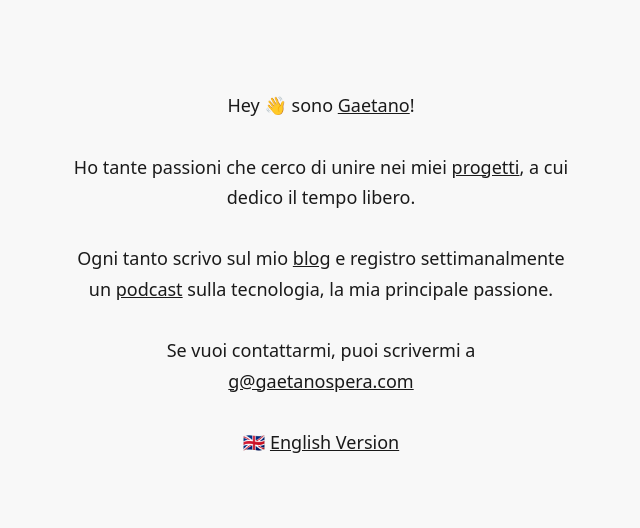
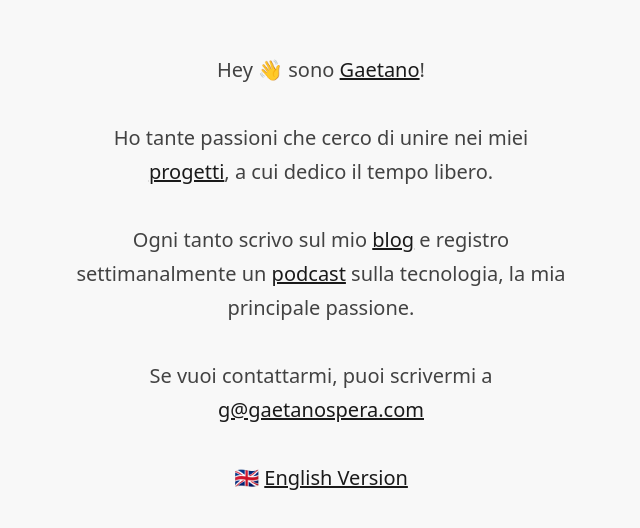
Before and after one commit to gaetanosperaa/gaetanospera, a plain HTML site: page index.html in a window 1280 px wide. Shown: the part 126-654 px from the top of the page, without its empty margins (319-959 px from the left). Drawn offline with Linux system fonts and the light colour scheme.

Commit message:
Update style.css

```diff
--- a/style.css
+++ b/style.css
@@ -3,8 +3,8 @@ body {
   margin: 0;
   padding: 0;
   background: #f8f8f8;
-  color: #1a1a1a;
-  font-family: system-ui, -apple-system, BlinkMacSystemFont, 'Segoe UI', Roboto, Oxygen, Ubuntu, Cantarell, 'Open Sans', 'Helvetica Neue', sans-serif;
+  color: #424242;
+  font-family: ui-sans-serif, system-ui, -apple-system;
 }
 
 /* Contenitore centrale */
@@ -20,7 +20,7 @@ main {
 
 /* Testo */
 p {
-  font-size: 18px;
+  font-size: 20px;
   line-height: 1.7;
   max-width: 500px;
 }
```
